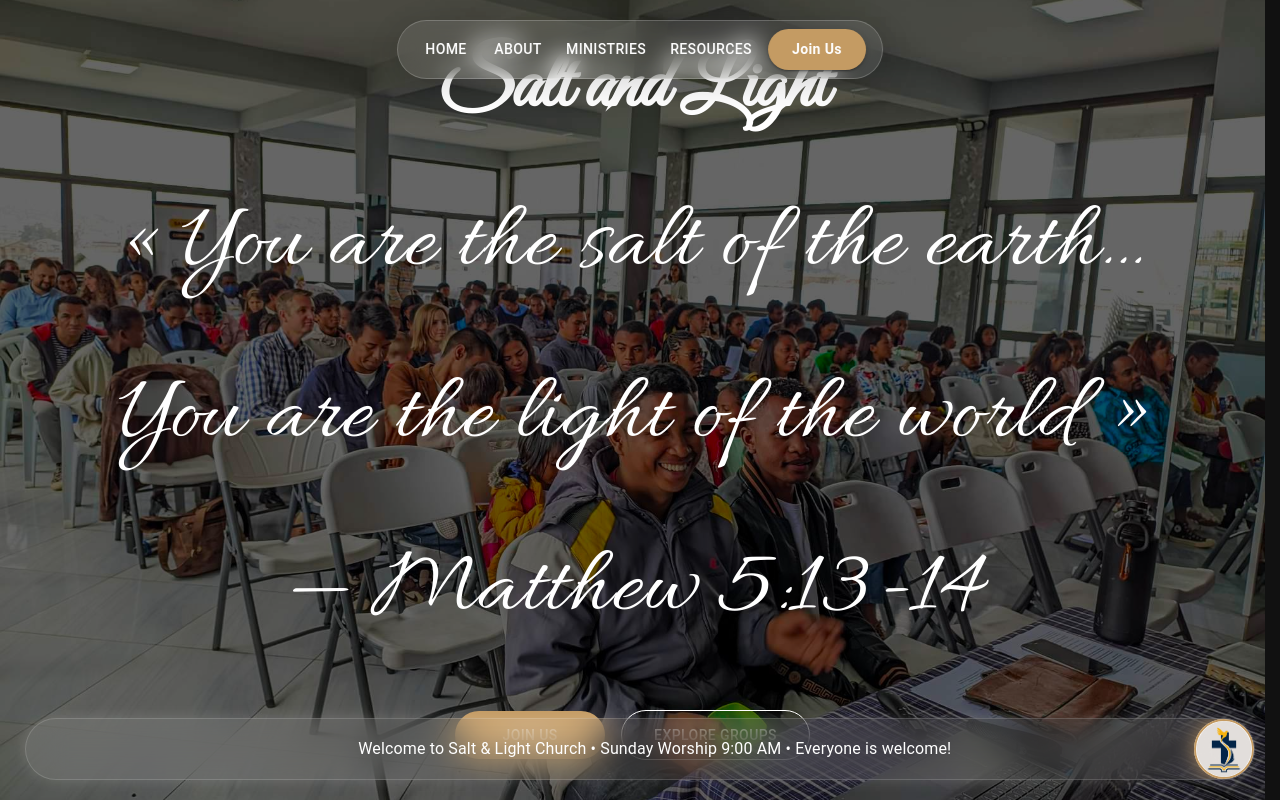
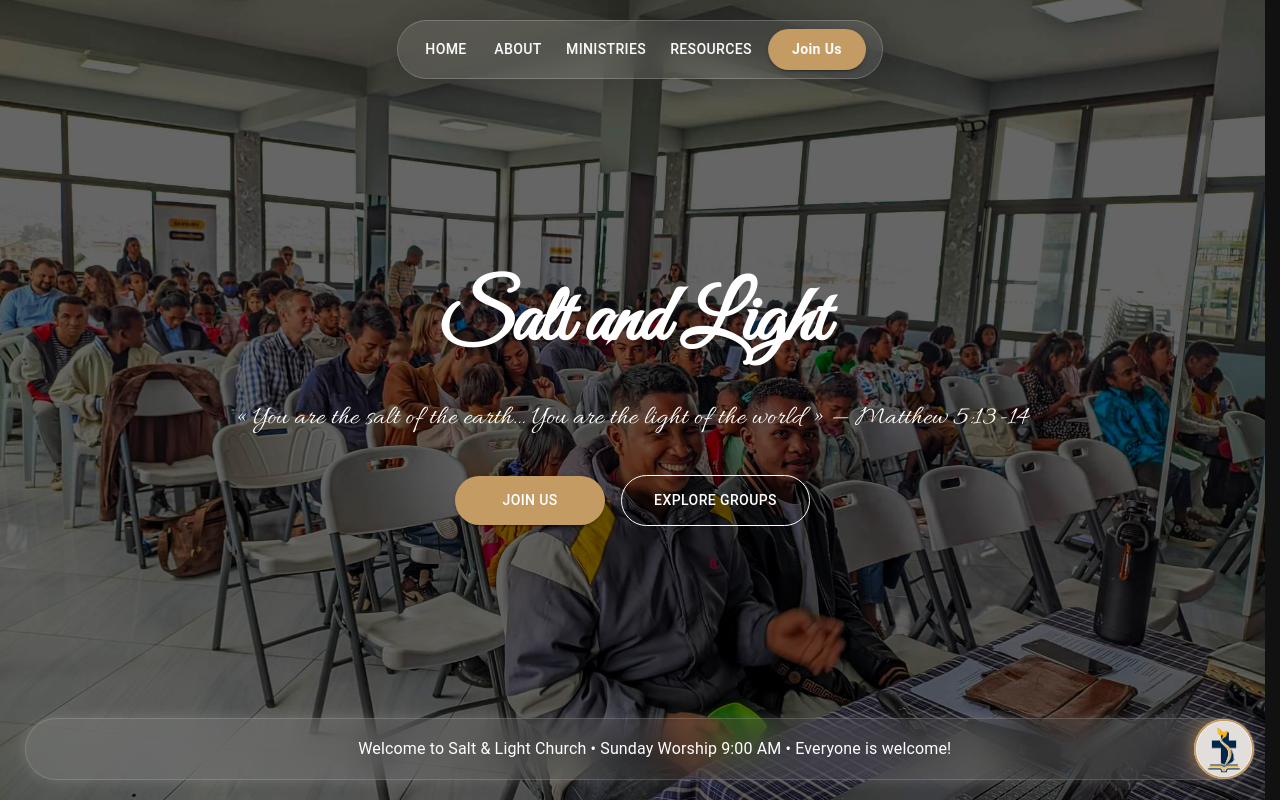
Before and after one commit to JayRostorfer/Salt-LightChurch, a Next.js app: page / in a window 1280 px wide. Shown: the top 800 px of the page. Built offline with nearby package versions, Linux system fonts and the light colour scheme.

Commit message:
Adjust font sizes in HeroSection component

```diff
--- a/src/components/home/HeroSection.js
+++ b/src/components/home/HeroSection.js
@@ -109,8 +109,8 @@ export default function HeroSection3() {
           sx={{
             fontFamily: allura.style.fontFamily,
             fontSize: {
-              xs: "3rem",
-              md: "6rem",
+              xs: "1.5rem",
+              md: "1.7rem",
             },
             lineHeight: 1.8,
             mb: 4,
```
